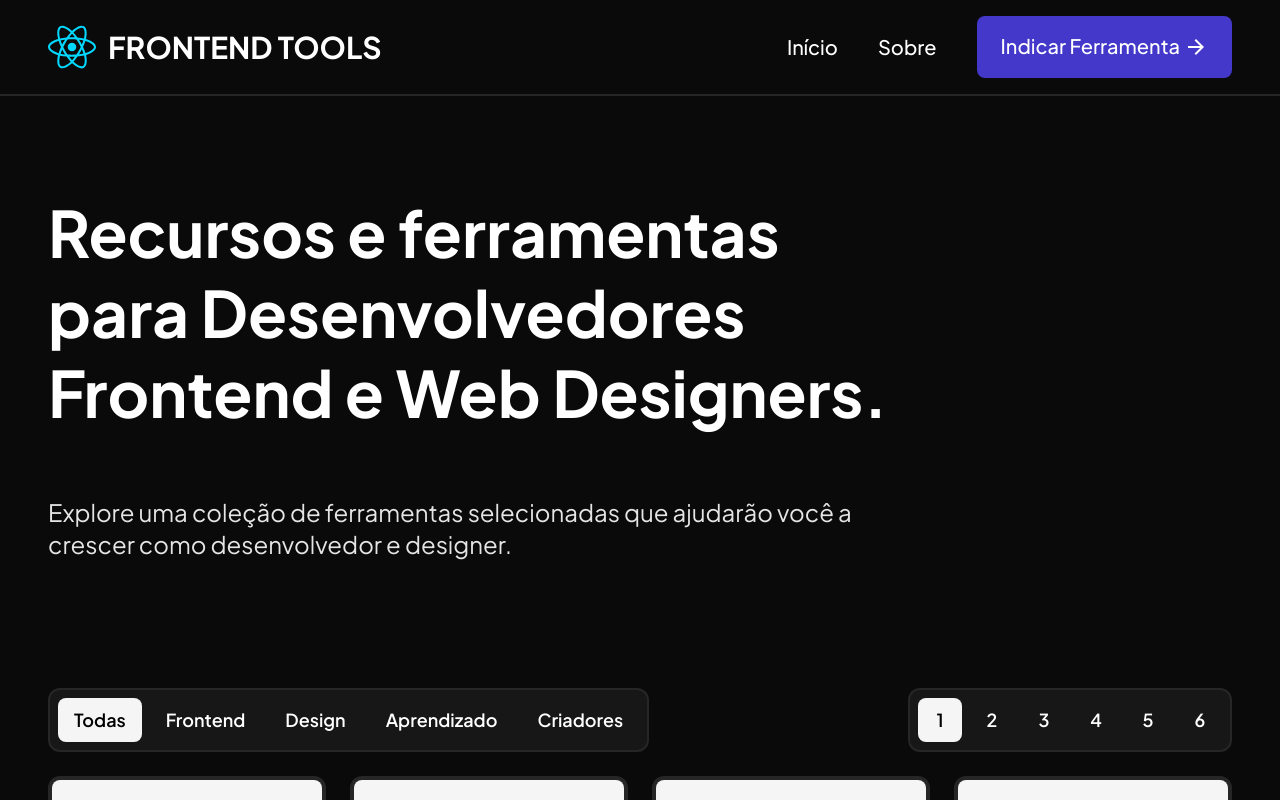
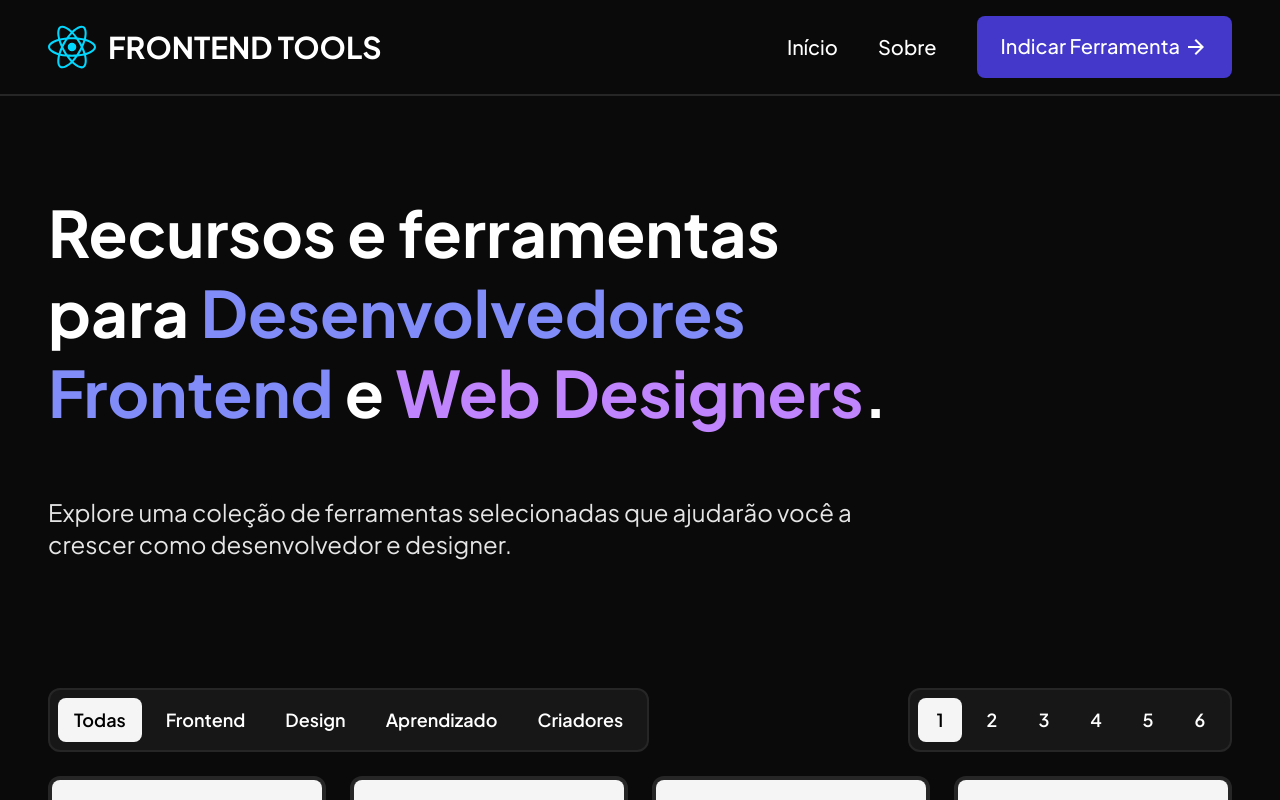
Before and after one commit to SnayderRodrigues/frontcards, a React (Vite) app: page / in a window 1280 px wide. Shown: the top 800 px of the page. Built offline with nearby package versions, Linux system fonts and the light colour scheme.

Commit message:
update: Hero.jsx component styles, paddings and margins

```diff
--- a/src/app/resources/Resource.jsx
+++ b/src/app/resources/Resource.jsx
@@ -10,7 +10,7 @@ const Resource = () => {
   const tool = resourcesData.find((tool) => tool.slug === slug);
 
   return (
-    <div className="wrapper pt-32 pb-32">
+    <div className="wrapper pt-32 pb-12 md:pb-16 lg:pb-32">
       <div className="flex flex-col md:flex-row items-center justify-between gap-8 md:gap-8 lg:gap-16 xl:gap-32 md:mt-8">
         <div className="w-full md:w-1/2 aspect-square flex items-center justify-center bg-neutral-100 border-[4px] border-neutral-700 rounded-2xl">
           <div className="w-2/3 sm:p-6 md:p-8 xl:p-16">
--- a/src/components/Filter.jsx
+++ b/src/components/Filter.jsx
@@ -112,7 +112,7 @@ const Filter = ({
           </span>
         </button>
         <ul
-          className={`absolute left-[-2px] right-[-2px] bottom-[68px] z-10 flex flex-col md:hidden gap-2 text-base font-semibold bg-neutral-900 px-4 py-3 border-2 border-neutral-800 rounded-xl  transition-opacity ${
+          className={`absolute left-[-2px] right-[-2px] bottom-[68px] z-10 flex flex-col md:hidden gap-2 text-base font-semibold bg-neutral-900 px-4 py-3 border-2 border-neutral-800 rounded-xl transition-opacity ${
             isOpen ? "" : "opacity-0 select-none pointer-events-none"
           }`}
           onClick={() => setIsOpen(!isOpen)}
--- a/src/components/Hero.jsx
+++ b/src/components/Hero.jsx
@@ -4,10 +4,12 @@ const Hero = () => {
   return (
     <>
       <section className="flex items-center" id="hero-section">
-        <div className="wrapper flex flex-col pt-32 sm:pt-36 lg:pt-40 xl:pt-48 pb-16 xsm:pb-20 md:pb-24 xl:pb-32">
-          <h1 className="flex max-w-[19ch] leading-tight mb-8 lg:mb-12 xl:mb-16">
-            Recursos e ferramentas para Desenvolvedores Frontend e Web
-            Designers.
+        <div className="wrapper flex flex-col pt-32 sm:pt-36 lg:pt-40 xl:pt-48 pb-12 xsm:pb-20 md:pb-24 xl:pb-32">
+          <h1 className="max-w-[19ch] leading-tight mb-8 lg:mb-12 xl:mb-16">
+            Recursos e ferramentas para <span className="text-indigo-400">Desenvolvedores Frontend</span> e <span className="text-purple-400">
+              Web
+              Designers
+            </span>.
           </h1>
           <p className="text-base sm:text-lg lg:text-xl xl:text-2xl max-w-[48ch] text-neutral-200">
             Explore uma coleção de ferramentas selecionadas que ajudarão você
--- a/src/index.css
+++ b/src/index.css
@@ -125,7 +125,7 @@ button {
 }
 
 h1 {
-  font-size: 1.75rem;
-  font-size: clamp(1.75rem, 0.8176795580110496rem + 3.9779005524861883vw, 4rem);
+  font-size: 2.5rem;
+  font-size: clamp(2.5rem, 1.8784530386740332rem + 2.6519337016574585vw, 4rem);
   font-weight: 700;
 }
```
